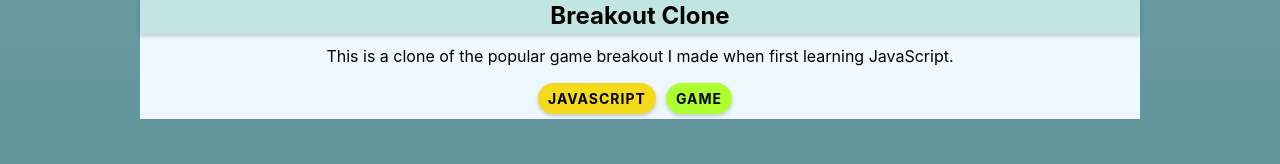
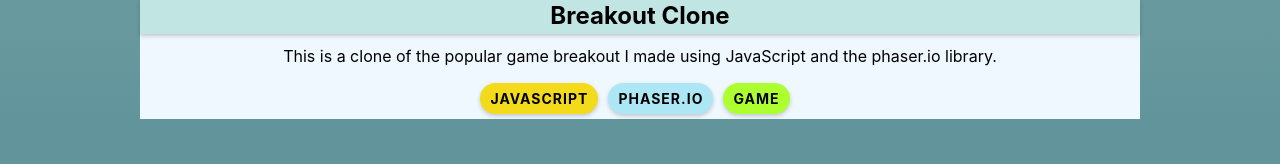
Before and after one commit to zfranczak/portfolio-v2, a React (Vite) app: page / in a window 1280 px wide. Shown: the part 3734-3898 px from the top of the page. Built offline with nearby package versions, Linux system fonts and the light colour scheme.

Commit message:
fixed some things in project section

```diff
--- a/src/components/Projects.jsx
+++ b/src/components/Projects.jsx
@@ -43,9 +43,9 @@ const Projects = (ref) => {
             <span className='javascript'>JavaScript</span>
             <span className='gpt'>Open AI GPT API</span>
             <span className='unsplash'>Unsplash API</span>
-            <span className='web'>Web</span>
             <span className='node'>node.js</span>
             <span className='axios'>axios</span>
+            <span className='web'>Web</span>
           </div>
         </div>
 
@@ -150,11 +150,12 @@ const Projects = (ref) => {
           </div>
           <h2 className='project-title'>Breakout Clone</h2>
           <p className='project-description'>
-            This is a clone of the popular game breakout I made when first
-            learning JavaScript.
+            This is a clone of the popular game breakout I made using JavaScript
+            and the phaser.io library.
           </p>
           <div className='tags'>
             <span className='javascript'>JavaScript</span>
+            <span className='phaser'>Phaser.io</span>
             <span className='game'>Game</span>
           </div>
         </div>
--- a/src/styles/Header.css
+++ b/src/styles/Header.css
@@ -108,12 +108,12 @@ html {
 
 @media (max-width: 800px) {
   .header-top {
-    margin-top: 54px;
+    margin-top: 53px;
   }
 }
 
 @media (max-width: 500px) {
   .header-top {
-    margin-top: 44px;
+    margin-top: 43px;
   }
 }
```
